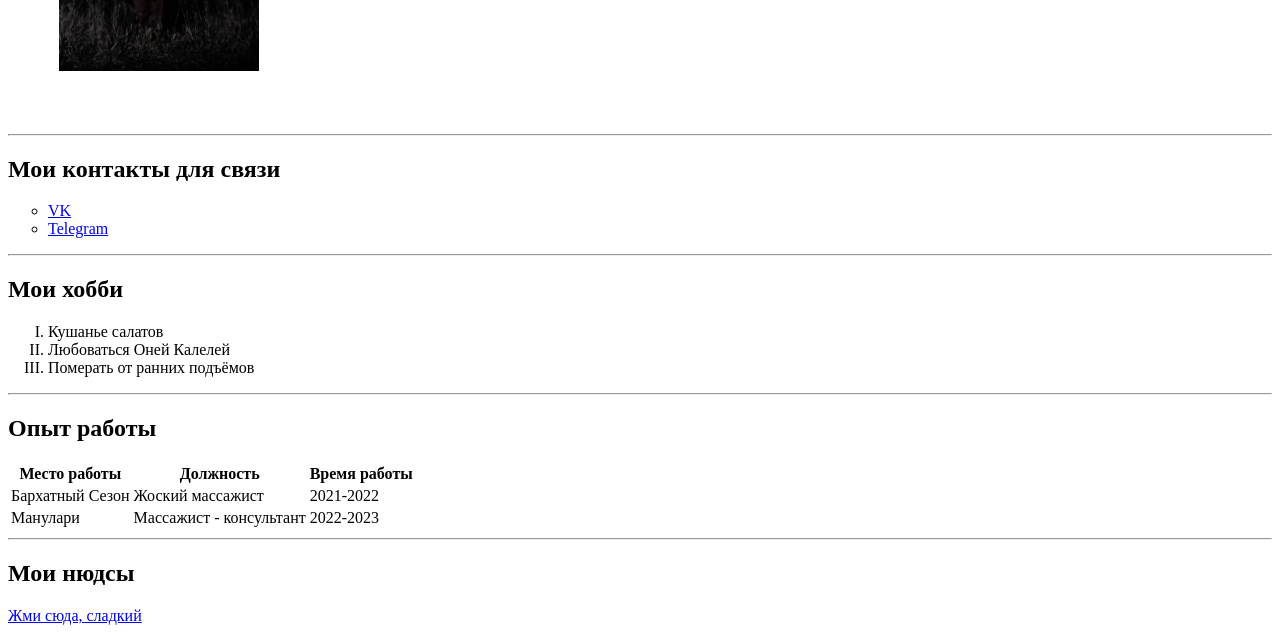
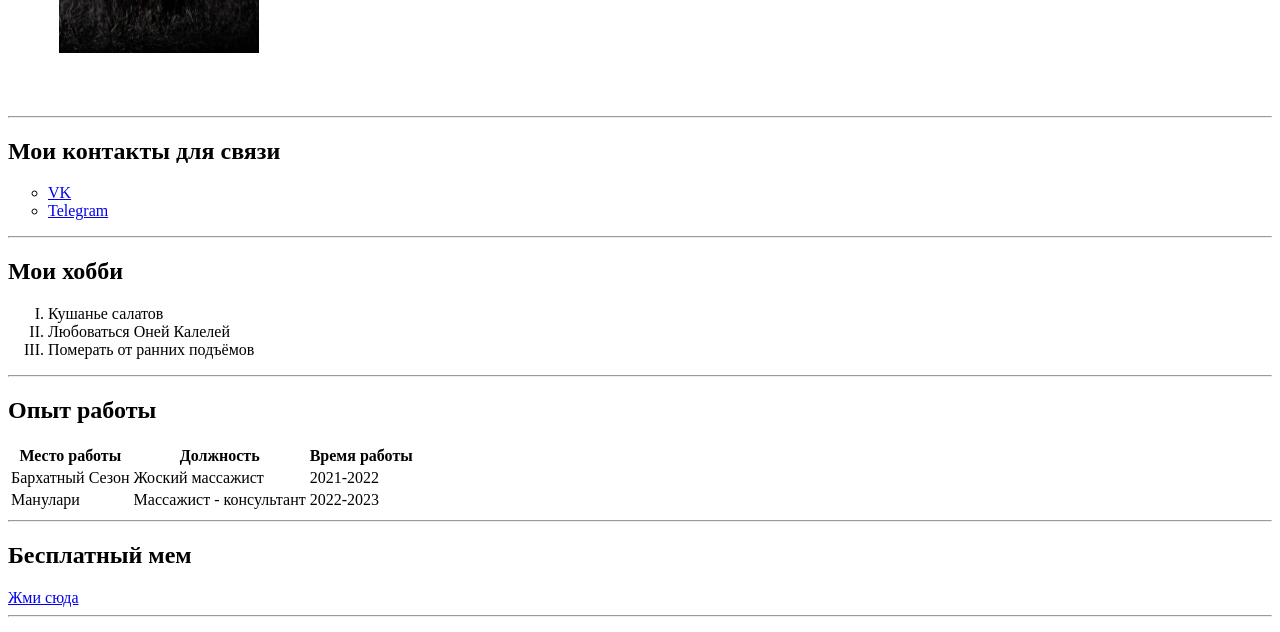
Before and after one commit to yo-jimmy/yo-jimmy.github.io, a plain HTML site: page index.html in a window 1280 px wide. Shown: the part 273-905 px from the top of the page. Drawn offline with Linux system fonts and the light colour scheme.

Commit message:
first change

```diff
--- a/index.html
+++ b/index.html
@@ -3,7 +3,7 @@
     <meta charset="UTF-8" />
     <title>Nikita hack u life</title>
 </head>
-<>
+<body>
     <table cellspacing="50">
         <tr>
             <td>
@@ -57,8 +57,8 @@
 
     <hr>
 
-    <h2>Мои нюдсы</h2>
-    <a href="nudes.html">Жми сюда, сладкий</a>
+    <h2>Бесплатный мем</h2>
+    <a href="mem.html">Жми сюда</a>
 
     <hr>
 
@@ -83,5 +83,5 @@
 
         <input type="submit" value="Связаться!">
     </form>
-</
+</body>
 </html>
```
Also changed, not shown: mem.html (added, +9 -0 lines), nudes.html (deleted, +0 -9 lines).
